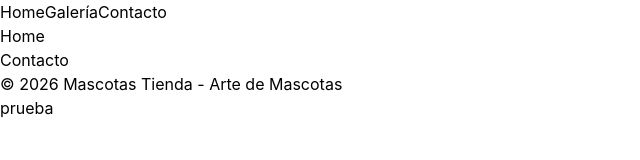
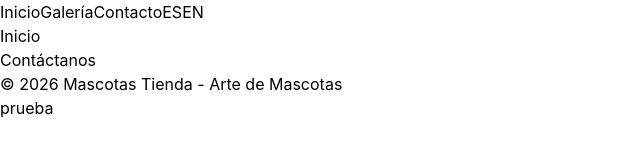
Before and after one commit to josealonso1/mascotas-tienda-frontend, a React (Vite) app: page / in a window 1280 px wide. Shown: the top 160 px of the page, without its empty margins (0-640 px from the left). Built offline with nearby package versions, Linux system fonts and the light colour scheme.

Commit message:
Fase 3.5: internacionalización ES/EN + ajustes de texto (Inicio, Contáctanos)

```diff
--- a/package.json
+++ b/package.json
@@ -12,8 +12,10 @@
   "dependencies": {
     "@tailwindcss/vite": "^4.3.3",
     "axios": "^1.20.0",
+    "i18next": "^26.4.2",
     "react": "^19.2.8",
     "react-dom": "^19.2.8",
+    "react-i18next": "^17.0.13",
     "react-router-dom": "^7.18.3",
     "tailwindcss": "^4.3.3"
   },
--- /dev/null
+++ b/src/i18n/i18n.js
@@ -0,0 +1,24 @@
+import i18n from 'i18next';
+import { initReactI18next } from 'react-i18next';
+import esTranslation from './locales/es/translation.json';
+import enTranslation from './locales/en/translation.json';
+
+i18n
+  .use(initReactI18next)
+  .init({
+    lng: 'es',
+    fallbackLng: 'es',
+    interpolation: {
+      escapeValue: false,
+    },
+    resources: {
+      es: {
+        translation: esTranslation,
+      },
+      en: {
+        translation: enTranslation,
+      },
+    },
+  });
+
+export default i18n;
--- /dev/null
+++ b/src/i18n/locales/en/translation.json
@@ -0,0 +1,21 @@
+{
+  "nav": {
+    "home": "Home",
+    "gallery": "Gallery",
+    "contact": "Contact"
+  },
+  "footer": {
+    "copyright": "© 2026 Mascotas Tienda - Pet Art"
+  },
+  "pages": {
+    "home": "Home",
+    "gallery": "Gallery",
+    "adminLogin": "Admin Login",
+    "homeContactTitle": "Contact Us",
+    "dashboard": "Dashboard",
+    "artworksManager": "Artworks Management",
+    "testimonialsManager": "Testimonials Management",
+    "contactRequestsManager": "Contact Requests Management",
+    "notFound": "Page Not Found"
+  }
+}
--- /dev/null
+++ b/src/i18n/locales/es/translation.json
@@ -0,0 +1,21 @@
+{
+  "nav": {
+    "home": "Inicio",
+    "gallery": "Galería",
+    "contact": "Contacto"
+  },
+  "footer": {
+    "copyright": "© 2026 Mascotas Tienda - Arte de Mascotas"
+  },
+  "pages": {
+    "home": "Inicio",
+    "gallery": "Galería",
+    "adminLogin": "Login Admin",
+    "homeContactTitle": "Contáctanos",
+    "dashboard": "Dashboard",
+    "artworksManager": "Gestión de Artworks",
+    "testimonialsManager": "Gestión de Testimonials",
+    "contactRequestsManager": "Gestión de Solicitudes de Contacto",
+    "notFound": "Página no encontrada"
+  }
+}
--- a/src/layouts/PublicLayout.jsx
+++ b/src/layouts/PublicLayout.jsx
@@ -1,19 +1,30 @@
 import { Link } from 'react-router-dom';
 import { Outlet } from 'react-router-dom';
+import { useTranslation } from 'react-i18next';
 
-const Navbar = () => (
+const Navbar = () => {
+  const { t, i18n } = useTranslation();
+
+  return (
     <nav>
-    <Link to="/">Home</Link>
-    <Link to="/galeria">Galería</Link>
-    <a href="#contacto">Contacto</a>
+      <Link to="/">{t('nav.home')}</Link>
+      <Link to="/galeria">{t('nav.gallery')}</Link>
+      <a href="#contacto">{t('nav.contact')}</a>
+      <button onClick={() => i18n.changeLanguage('es')}>ES</button>
+      <button onClick={() => i18n.changeLanguage('en')}>EN</button>
     </nav>
   );
+};
 
-const Footer = () => (
+const Footer = () => {
+  const { t } = useTranslation();
+
+  return (
     <footer>
-    <p>© 2026 Mascotas Tienda - Arte de Mascotas</p>
+      <p>{t('footer.copyright')}</p>
     </footer>
   );
+};
 
 const PublicLayout = () => {
   return (
--- a/src/main.jsx
+++ b/src/main.jsx
@@ -2,6 +2,7 @@ import { StrictMode } from 'react'
 import { createRoot } from 'react-dom/client'
 import { BrowserRouter } from 'react-router-dom'
 import './index.css'
+import './i18n/i18n.js'
 import App from './App.jsx'
 
 createRoot(document.getElementById('root')).render(
--- a/src/pages/public/Gallery.jsx
+++ b/src/pages/public/Gallery.jsx
@@ -1,5 +1,8 @@
+import { useTranslation } from 'react-i18next';
+
 const Gallery = () => {
-  return <h1>Galería</h1>;
+  const { t } = useTranslation();
+  return <h1>{t('pages.gallery')}</h1>;
 };
 
 export default Gallery;
--- a/src/pages/public/Home.jsx
+++ b/src/pages/public/Home.jsx
@@ -1,9 +1,13 @@
+import { useTranslation } from 'react-i18next';
+
 const Home = () => {
+  const { t } = useTranslation();
+
   return (
     <>
-      <h1>Home</h1>
+      <h1>{t('pages.home')}</h1>
       <section id="contacto">
-        <h2>Contacto</h2>
+        <h2>{t('pages.homeContactTitle')}</h2>
       </section>
     </>
   );
```
Also changed, not shown: 1 other file (tests, documents, lock files or other folders). Lines whose indentation alone changed are shown as unchanged.
